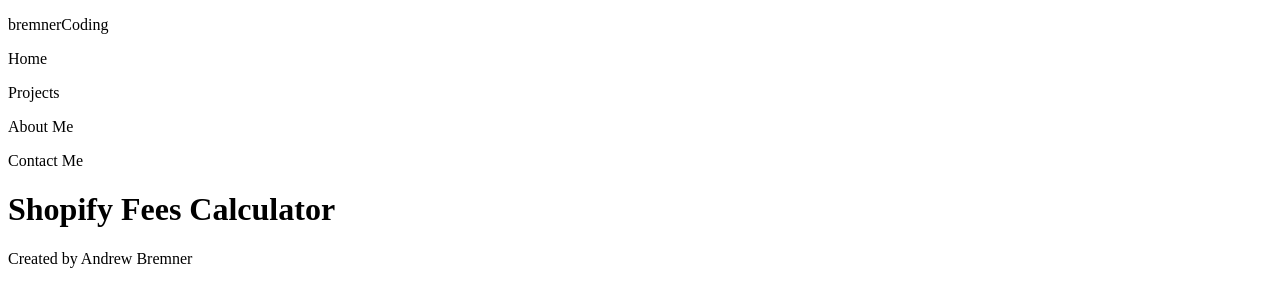
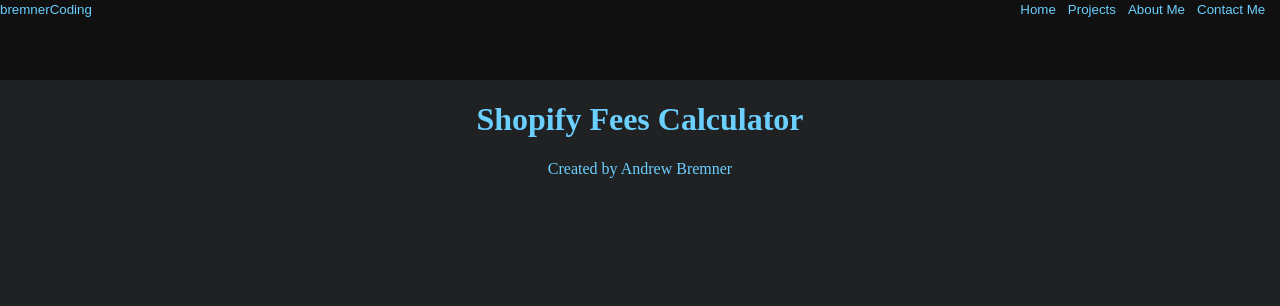
Before and after one commit to BremnerCoding/Shopify-Fees-Calculator, a plain HTML site: page index.html in a window 1280 px wide. Drawn offline with Linux system fonts and the light colour scheme.

Commit message:
Shopify Fees Calculator

```diff
--- a/index.html
+++ b/index.html
@@ -1,23 +1,31 @@
 <!DOCTYPE html>
     <html lang="en">
         <head>
-            <meta charset="utf-8">
+            <meta charset="UTF-8">
+            <meta http-equiv="X-UA-Compatible" content="IE=edge">
+            <meta name="viewport" content="width=device-width, initial-scale=1.0">
             <title>Shopify Fees Calculator</title>
-            <link rel="stylesheet" href="styles.css">
+            <link rel="stylesheet" href="style.css">
         </head>
         <body>
             <header>
                 <div class="header">
-                    <p class="bremnerCoding">bremnerCoding</p>
-                    <p class="headerButton">Home</p>
-                    <p class="headerButton">Projects</p>
-                    <p class="headerButton">About Me</p>
-                    <p class="headerButton">Contact Me</p>
+                    <div class="logo">
+                        <button type="button" class="bremnerCoding">bremnerCoding</p>
+                    </div>
+                    <div class="navBar">
+                        <button type="button" class="headerButton">Home</p>
+                        <button type="button" class="headerButton">Projects</p>
+                        <button type="button" class="headerButton">About Me</p>
+                        <button type="button" class="headerButton">Contact Me</p>
+                    </div>
                 </div>
             </header>
             <main>
-                <h1 class="title">Shopify Fees Calculator</h1>
-                <p class="createdBy">Created by Andrew Bremner</p>
+                <div class="heading">
+                    <h1 class="title">Shopify Fees Calculator</h1>
+                    <p class="createdBy">Created by Andrew Bremner</p>
+                </div>
             </main>
         </body>
     </html>
--- a/style.css
+++ b/style.css
@@ -4,16 +4,57 @@
 /* Header Stylings */
 header {
     background-color: #101010;
+    width: 100%;
 }
-header p {
+
+.logo {
+    width: 39%;
+    display: inline-block;
+    height: 10vh;
+}
+
+.navBar {
+    width: 60%;
+    display: inline-block;
+    text-align: right;
+    height: 10vh;
+}
+
+.bremnerCoding {
+    padding: 1% 0 1% 0;
+    border: 0;
+    line-height: 5px;
+    background-color: #101010;
+    border-color:#1F2123;
+    color: #6BD0FF;
+}
+
+.headerButton {
+    background-color: #101010;
+    border-color: #1F2123;
+    border: 0;
+    text-align: right;
+    display: inline-block;
     color: #6BD0FF;
     display: inline-block;
 }
-.headerButton {
-    margin: 0 auto 0 auto;
+
+/* Calculator Stylings */
+body {
+    margin: 0;
+    background-color:#1F2123;
 }
 
-/* Calculator Stylings */
 main {
     background-color: #1F2123;
 }
+
+.heading {
+    display: block;
+    width: 100%;
+}
+
+h1, .createdBy {
+    text-align: center;
+    color: #6BD0FF;
+}
```
